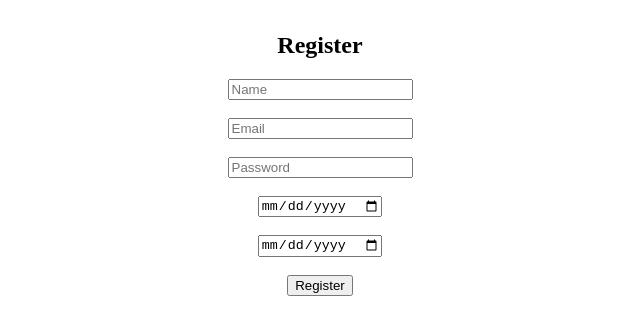
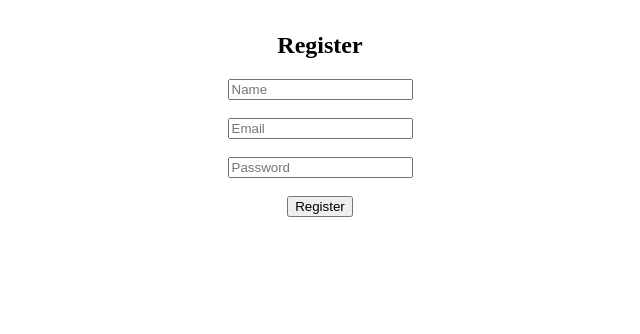
Before and after one commit to sarnithaad/Task-Management-System, a Next.js app in the folder frontend/: page /register in a window 1280 px wide. Shown: the top 334 px of the page, without its empty margins (320-960 px from the left). Built offline with nearby package versions, Linux system fonts and the light colour scheme.

Commit message:
initial commit

```diff
--- a/frontend/pages/register.js
+++ b/frontend/pages/register.js
@@ -3,7 +3,7 @@ import { useRouter } from 'next/router';
 import axios from '../utils/api';
 
 export default function Register() {
-  const [form, setForm] = useState({ name: '', email: '', password: '', dob: '', doj: '' });
+  const [form, setForm] = useState({ name: '', email: '', password: '' });
   const [error, setError] = useState('');
   const [loading, setLoading] = useState(false);
   const router = useRouter();
@@ -33,8 +33,7 @@ export default function Register() {
       <input name="name" placeholder="Name" required onChange={handleChange} /><br /><br />
       <input name="email" type="email" placeholder="Email" required onChange={handleChange} /><br /><br />
       <input name="password" type="password" placeholder="Password" required onChange={handleChange} /><br /><br />
-      <input name="dob" type="date" placeholder="Date of Birth" required onChange={handleChange} /><br /><br />
-      <input name="doj" type="date" placeholder="Date of Joining" required onChange={handleChange} /><br /><br />
+
       <button type="submit" disabled={loading}>
         {loading ? 'Registering...' : 'Register'}
       </button>
```
